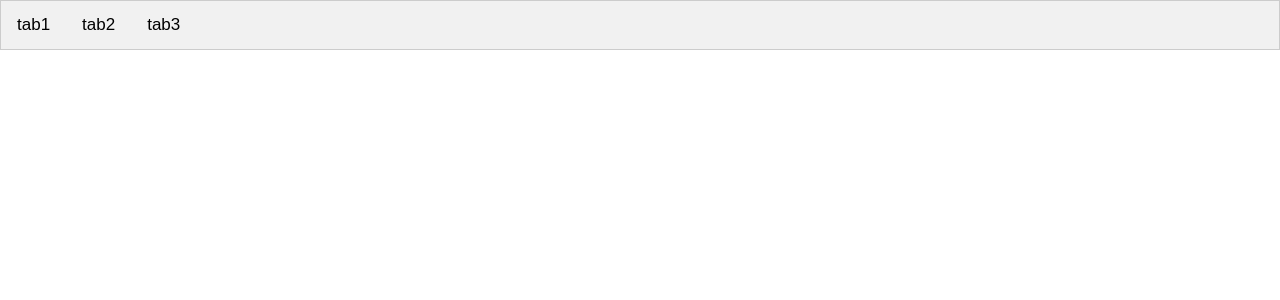
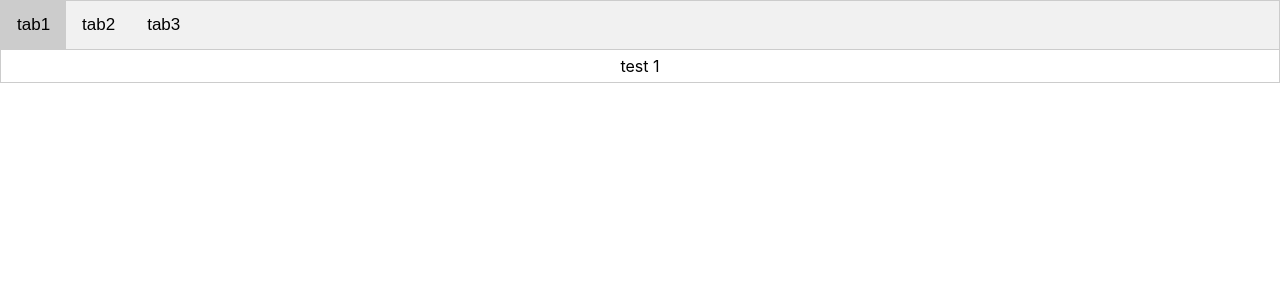
Before and after one commit to bearjcc/F1-Predictions, a React (Create React App) app: page / in a window 1280 px wide. Shown: the top 300 px of the page. Built offline with nearby package versions, Linux system fonts and the light colour scheme.

Commit message:
Optimized Build
Added tab and list functionality and compiled build

```diff
--- a/package.json
+++ b/package.json
@@ -13,7 +13,7 @@
     "git": "^0.1.5",
     "react": "^17.0.2",
     "react-dom": "^17.0.2",
-    "react-scripts": "5.0.0",
+    "react-scripts": "^5.0.0",
     "typescript": "^4.6.2",
     "web-vitals": "^2.1.4"
   },
--- a/src/components/Tabs.tsx
+++ b/src/components/Tabs.tsx
@@ -2,8 +2,8 @@ import React from "react";
 import "./tabs.css";
 
 export class Tabs extends React.Component {
-    tabNames:string[] = [];
-    children:any[] = [];
+	tabNames: string[] = [];
+	children: any[] = [];
 
 	render() {
 		React.Children.forEach(this.props.children, (child: any) => {
@@ -13,33 +13,66 @@ export class Tabs extends React.Component {
 			}
 		});
 
-        return <div className="tab-container">
+		return (
+			<div className="tab-container">
 				<div className="tabs">
-                {this.tabNames.map((tabName: string) => <TabButton tabName={tabName} />)}
+					{this.tabNames.map((tabName: string, i: number) => (
+						<TabButton tabName={tabName} first={i === 0} />
+					))}
 				</div>
-            {this.children.map((child: any) => <TabContent tabName={child.props.id}>{child}</TabContent>)}
+				{this.children.map((child: any, i: number) => (
+					<TabContent tabName={child.props.id} first={i === 0}>
+						{child}
+					</TabContent>
+				))}
 			</div>
+		);
 	}
 }
 
-class TabButton extends React.Component<{tabName:string}> {
-    constructor(props:any) {
+class TabButton extends React.Component<{ tabName: string; first: Boolean }> {
+	constructor(props: any) {
 		super(props);
 		this.handleClick = this.handleClick.bind(this);
 	}
 
 	render() {
-        return <button className="tab" id={this.props.tabName + "Button"}>{this.props.tabName}</button>
+		return (
+			<button
+				className={this.props.first ? "tab active" : "tab"}
+				id={this.props.tabName + "Button"}
+				onClick={this.handleClick}
+			>
+				{this.props.tabName}
+			</button>
+		);
 	}
 
 	handleClick() {
-        console.log(document.getElementById(this.props.tabName).classList.toggle("active"));
+		document.querySelector(".active.tab").classList.remove("active");
+		document
+			.querySelector(".active.tab-content")
+			.classList.remove("active");
+		document
+			.querySelector(`#${this.props.tabName}Button`)
+			.classList.add("active");
+		document
+			.querySelector("#" + this.props.tabName)
+			.classList.add("active");
+	}
 }
 
+class TabContent extends React.Component<{ tabName: string; first: Boolean }> {
+	render() {
+		return (
+			<div
+				className={
+					this.props.first ? "tab-content active" : "tab-content"
 				}
-
-class TabContent extends React.Component<{tabName:string}> {
-    render() {
-        return <div className="tabcontent" id={this.props.tabName}>{this.props.children}</div>
+				id={this.props.tabName}
+			>
+				{this.props.children}
+			</div>
+		);
 	}
 }
--- a/src/components/tabs.css
+++ b/src/components/tabs.css
@@ -28,13 +28,13 @@
 }
 
 /* Style the tab content */
-.tabcontent {
+.tab-content {
     display: none;
     padding: 6px 12px;
     border: 1px solid #ccc;
     border-top: none;
 }
 
-.tabcontent.active {
+.tab-content.active {
     display: block;
 }
```
Also changed, not shown: src/components/List.tsx (added, +24 -0 lines), src/index.tsx (+9 -9 lines), src/components/list.css (added), 1 other file (tests, documents, lock files or other folders). Lines whose indentation alone changed are shown as unchanged.
